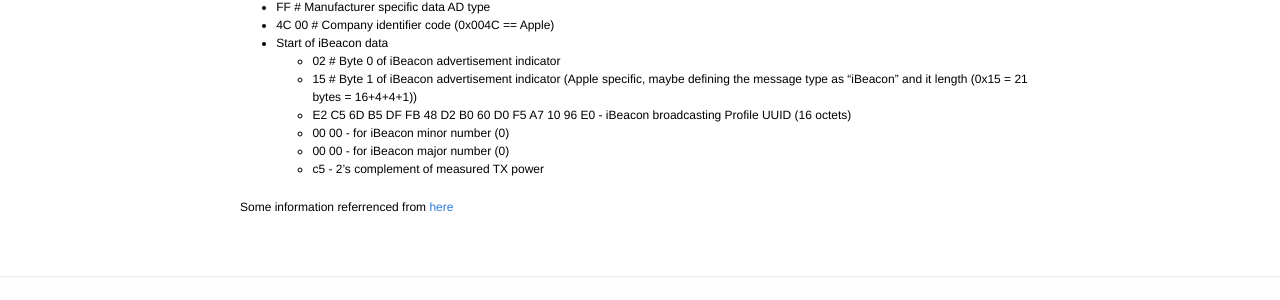
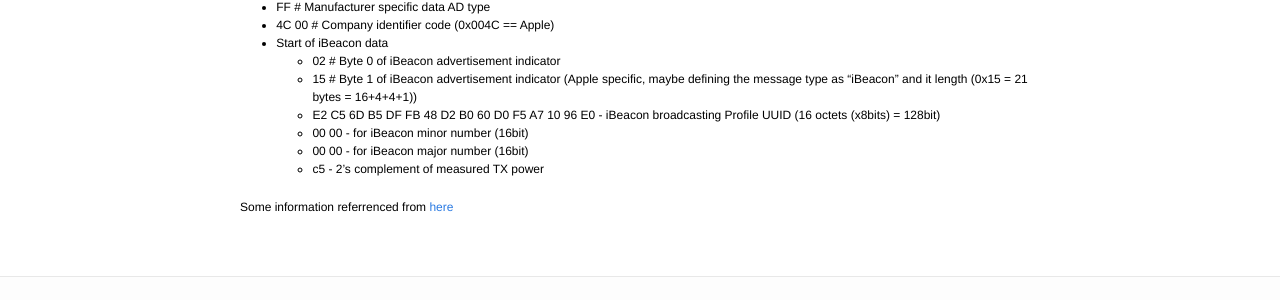
Before and after one commit to hecko/librebeacon.github.io, a Jekyll site: the page built from ibeacon_packet.md, in a window 1280 px wide. Shown: the part 672-972 px from the top of the page. Built offline with Jekyll 4.4.1, drawn with Linux system fonts in a browser that asks for light colours.

Commit message:
more details on octets

```diff
--- a/ibeacon_packet.md
+++ b/ibeacon_packet.md
@@ -34,9 +34,9 @@ sudo hcitool -i hci0 cmd 0x08 0x000a 01
   * Start of iBeacon data
     * 02 # Byte 0 of iBeacon advertisement indicator
     * 15 # Byte 1 of iBeacon advertisement indicator (Apple specific, maybe defining the message type as “iBeacon” and it length (0x15 = 21 bytes = 16+4+4+1))
-    * E2 C5 6D B5 DF FB 48 D2 B0 60 D0 F5 A7 10 96 E0 - iBeacon broadcasting Profile UUID (16 octets)
-    * 00 00 - for iBeacon minor number (0)
-    * 00 00 - for iBeacon major number (0)
+    * E2 C5 6D B5 DF FB 48 D2 B0 60 D0 F5 A7 10 96 E0 - iBeacon broadcasting Profile UUID (16 octets (x8bits) = 128bit)
+    * 00 00 - for iBeacon minor number (16bit)
+    * 00 00 - for iBeacon major number (16bit)
     * c5 - 2’s complement of measured TX power
 
 Some information referrenced from [here](http://stackoverflow.com/questions/18906988/what-is-the-ibeacon-bluetooth-profile)
```
